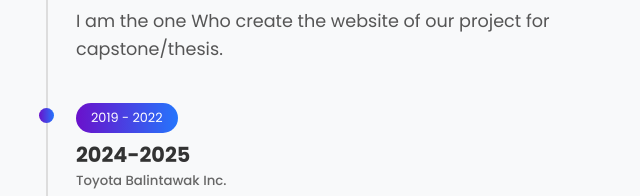
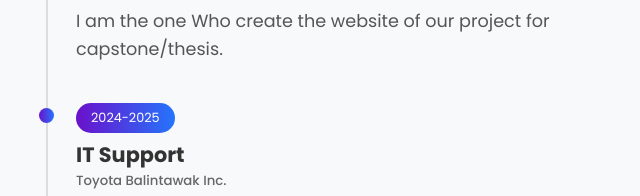
Before and after one commit to camarote123/portfolio, a plain HTML site: page index.html in a window 1280 px wide. Shown: the part 3022-3218 px from the top of the page, 619-1259 px from the left. Drawn offline with Linux system fonts and the light colour scheme.

Commit message:
Update index.html

```diff
--- a/index.html
+++ b/index.html
@@ -155,8 +155,8 @@
               <p>I am the one Who create the website of our project for capstone/thesis.</p>
             </div>
             <div class="timeline-item">
-              <span class="date">2019 - 2022</span>
-              <h4>2024-2025</h4>
+              <span class="date">2024-2025</span>
+              <h4>IT Support</h4>
               <h5>Toyota Balintawak Inc.</h5>
               <p>Internship</p>
             </div>
```
